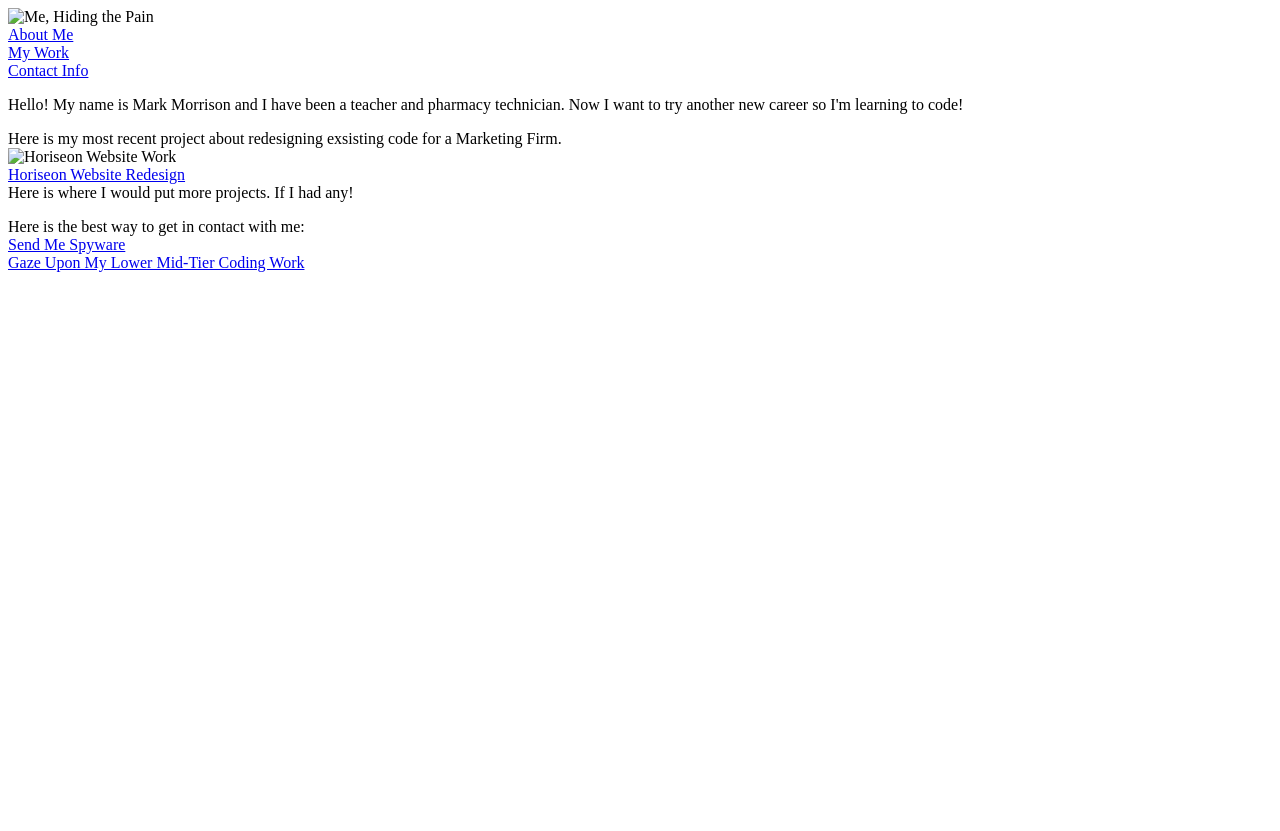
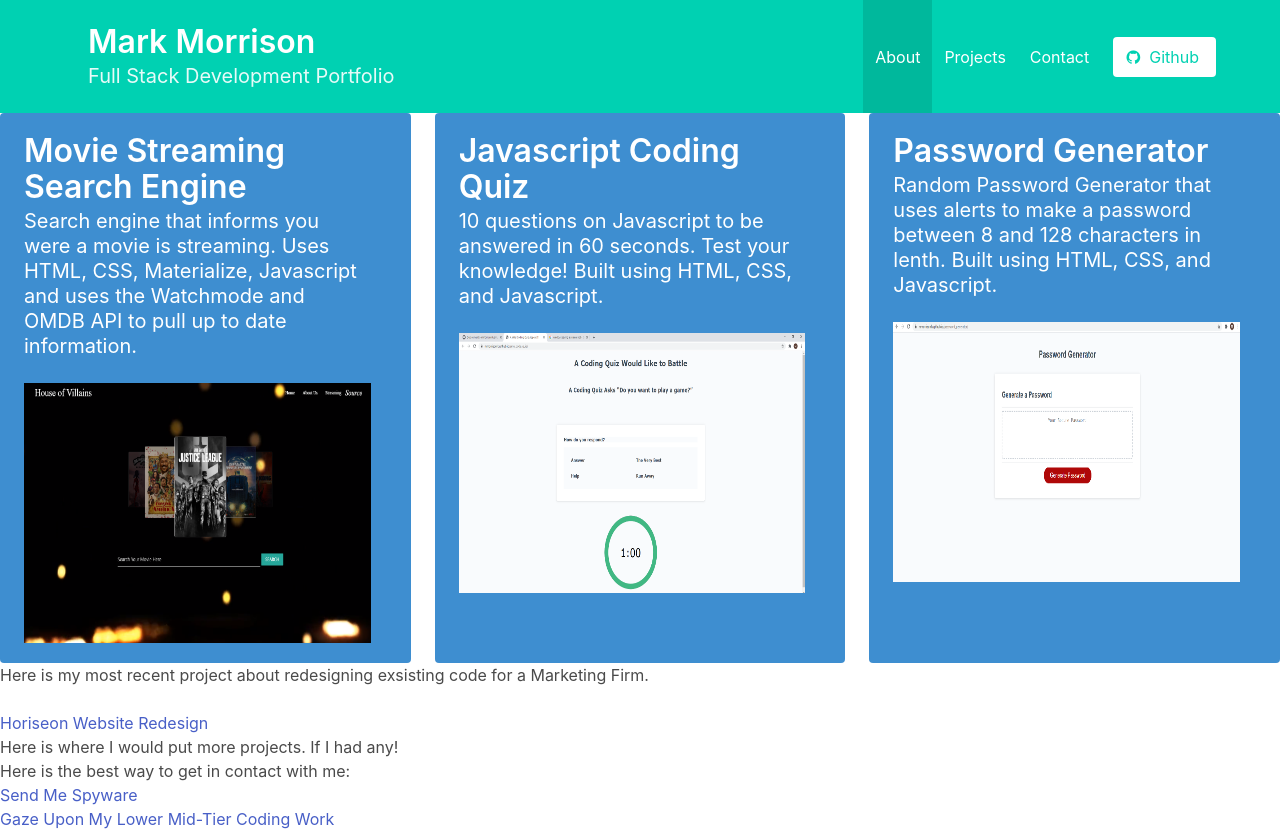
Before and after one commit to mmorrisonlk/personal_portfolio, a plain HTML site: page index.html in a window 1280 px wide. Before the commit the page ends 800 px from the top, so only its background shows below. Drawn offline with nearby package versions, Linux system fonts and the light colour scheme; files that its build step writes are made by us from their sources.

Commit message:
Redoing the Layout with Bulma

```diff
--- a/index.html
+++ b/index.html
@@ -4,35 +4,91 @@
     <meta charset="UTF-8">
     <meta http-equiv="X-UA-Compatible" content="IE=edge">
     <meta name="viewport" content="width=device-width, initial-scale=1.0">
-    <link rel="stylesheet" href="./style.css">
+    <link rel="stylesheet" href="./assets/style.css">
+    <link rel="stylesheet" href="https://maxcdn.bootstrapcdn.com/font-awesome/4.7.0/css/font-awesome.min.css">
+    <link rel="stylesheet" href="https://cdnjs.cloudflare.com/ajax/libs/bulma/0.6.0/css/bulma.min.css">
     <title>Mark Morrison's Professional Portfolio</title>
 </head>
 <body>
-    <div class="flex text header">
-        <img src="./Mugshot.jpg" alt="Me, Hiding the Pain">
-        <div class="flex text header stats">
-            <a href="#aboutMe"> About Me </a>
+
+  <section class="hero is-primary is-small">
+    <!-- Hero head: will stick at the top -->
+    <div class="hero-head">
+      <nav class="navbar">
+        <div class="container">
+          <div class="hero-body">
+            <p class="title">
+              Mark Morrison
+            </p>
+            <p class="subtitle">
+              Full Stack Development Portfolio
+            </p>
+          </div>
+          <div id="navbarMenuHeroA" class="navbar-menu">
+            <div class="navbar-end">
+              <a class="navbar-item is-active">
+                About
+              </a>
+              <a class="navbar-item">
+                Projects
+              </a>
+              <a class="navbar-item">
+                Contact
+              </a>
+              <span class="navbar-item">
+                <a class="button is-primary is-inverted">
+                  <span class="icon">
+                    <i class="fa fa-github" aria-hidden="true"></i>
+                  </span>
+                  <span>Github</span>
+                </a>
+              </span>
+            </div>
+          </div>
         </div>
-        <div class="flex text header stats">
-            <a href="#myWork"> My Work </a>
-        </div>
-        <div class="flex text header stats">
-            <a href="#contactInfo"> Contact Info </a>
-        </div>
+      </nav>
+    </div>
+  </section>
 
-
-    </div>
-
-    <div id="aboutMe" class="flex text projects">
+    <!-- <div id="aboutMe" class="flex text projects">
         <p>
             Hello! My name is Mark Morrison and I have been a teacher and pharmacy technician. Now I want to try another new career so I'm learning to code!
         </p>
+    </div> -->
+  <section>
+    <div class="tile is-ancestor">
+      <div class="tile is-4 is-parent">
+        <article class="tile is-child notification is-info">
+          <p class="title">Movie Streaming Search Engine</p>
+          <p class="subtitle">Search engine that informs you were a movie is streaming. Uses HTML, CSS, Materialize, Javascript and uses the Watchmode and OMDB API to pull up to date information.</p>
+          <figure class="image is-4by3">
+            <img src="assets/streamingSearchLandingPage.png">
+          </figure>
+      </div>
+      <div class="tile is-4 is-parent">
+        <article class="tile is-child notification is-info">
+          <p class="title">Javascript Coding Quiz</p>
+          <p class="subtitle">10 questions on Javascript to be answered in 60 seconds. Test your knowledge! Built using HTML, CSS, and Javascript.</p>
+          <figure class="image is-4by3">
+            <img src="assets/codeQuizDeployed.png">
+          </figure>
+      </div>
+      <div class="tile is-4 is-parent">
+        <article class="tile is-child notification is-info">
+          <p class="title">Password Generator</p>
+          <p class="subtitle">Random Password Generator that uses alerts to make a password between 8 and 128 characters in lenth. Built using HTML, CSS, and Javascript.</p>
+          <figure class="image is-4by3">
+            <img src="assets/passwordGenerator.png">
+          </figure>
+      </div>
     </div>
+  </section>
+
     <div id="myWork" class="flex text projects">
         <p>
             Here is my most recent project about redesigning exsisting code for a Marketing Firm.
             <br>
-            <img src="./Horiseon-Screenshot.png" alt="Horiseon Website Work" />
+            <!-- <img src="./Horiseon-Screenshot.png" alt="Horiseon Website Work" /> -->
             <br>
             <a href="https://mmorrisonlk.github.io/smu-hw-marketing-refract/" > Horiseon Website Redesign </a>
 
@@ -50,5 +106,7 @@
            <br>
         </p>
     </div>
+
+    <script src="https://code.jquery.com/jquery-2.1.4.min.js"></script>
 </body>
 </html>
```
